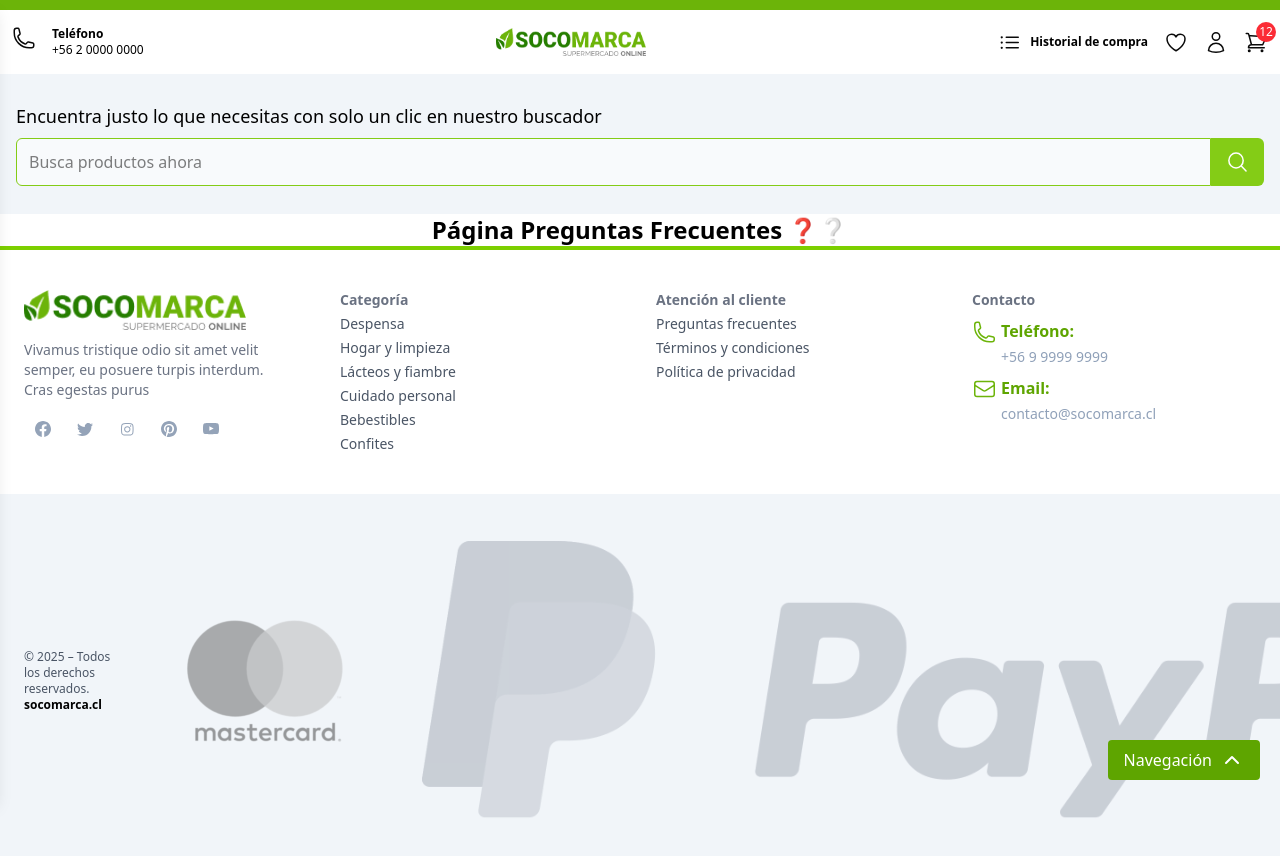
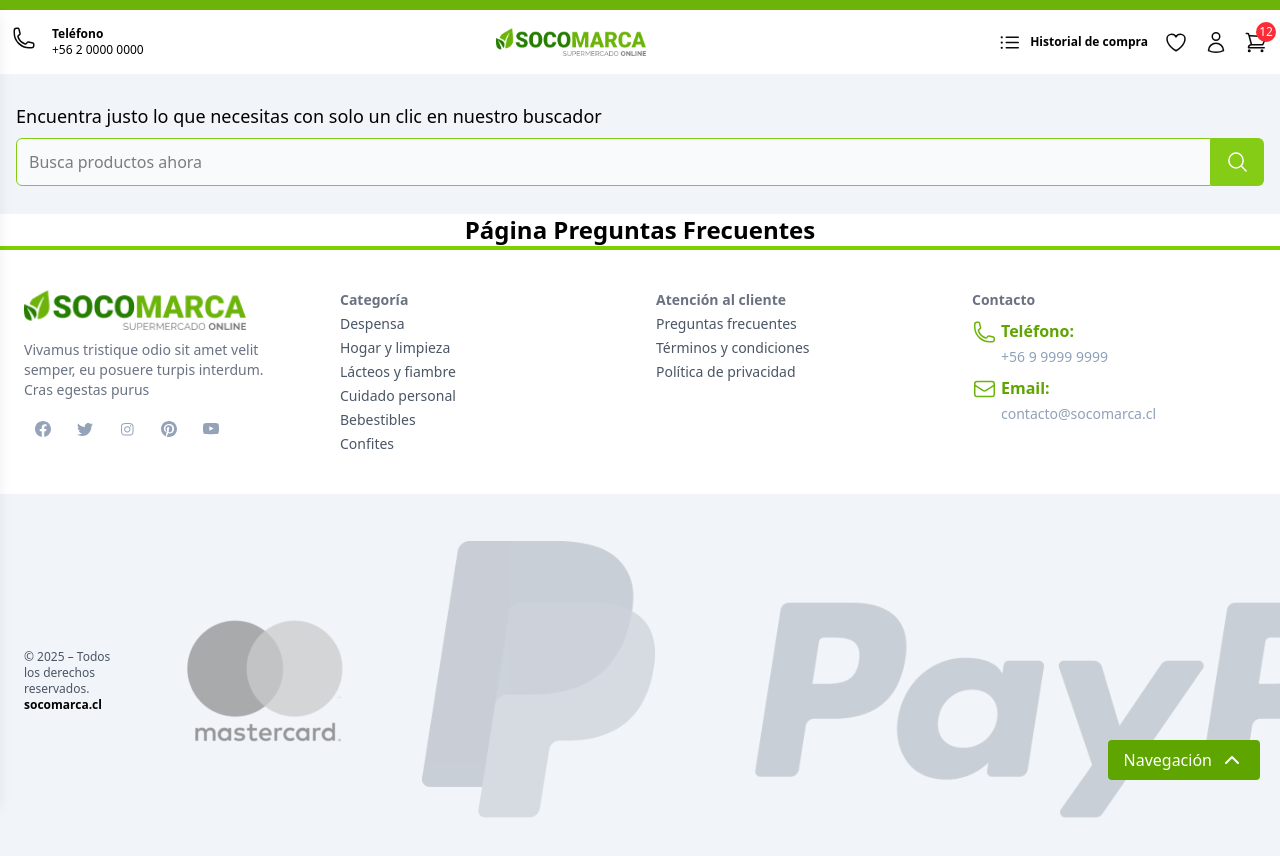
Before and after one commit to Ideas-Digitales/socomarca-frontend, a Next.js app: page /preguntas-frecuentes in a window 1280 px wide. Shown: the top 856 px of the page. Built offline with nearby package versions, Linux system fonts and the light colour scheme.

Commit message:
update navbar

```diff
--- a/src/app/(private)/preguntas-frecuentes/page.tsx
+++ b/src/app/(private)/preguntas-frecuentes/page.tsx
@@ -2,7 +2,7 @@ export default function PreguntasFrecuentesPage() {
   return (
     <div className="flex flex-col h-full">
       <div className="flex-grow flex items-center justify-center">
-        <h1 className="text-2xl font-bold">Página Preguntas Frecuentes ❓❔</h1>
+        <h1 className="text-2xl font-bold">Página Preguntas Frecuentes</h1>
       </div>
     </div>
   );
--- a/src/app/components/global/NavbarTest.tsx
+++ b/src/app/components/global/NavbarTest.tsx
@@ -12,6 +12,7 @@ const links = [
   { name: 'Términos y Condiciones', href: '/terminos-y-condiciones' },
   { name: 'Política de Privacidad', href: '/politica-de-privacidad' },
   { name: 'Preguntas Frecuentes', href: '/preguntas-frecuentes' },
+  { name: 'Inicio de sesión', href: '/login' },
 ];
 
 export default function NavbarTest() {
```
